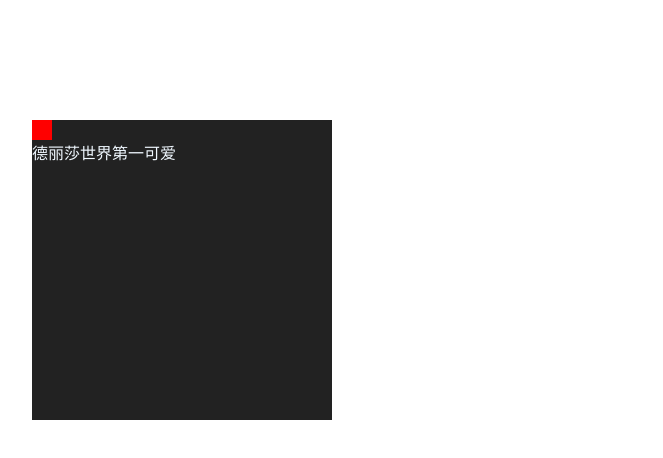
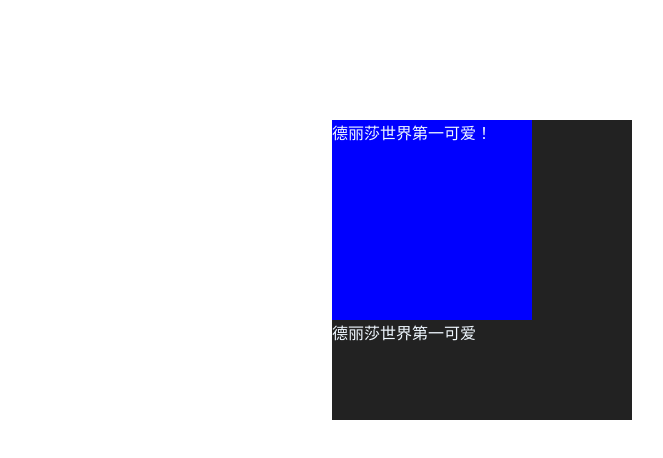
Before and after one commit to TeR1R1/vscode-teriri-custom-style, a website: page index.html in a window 1280 px wide. Shown: the whole page, without its empty margins (96-759 px from the left). Drawn offline with Linux system fonts and the light colour scheme.

Commit message:
为拓展程序侧边栏细化动画。

```diff
--- a/index.html
+++ b/index.html
@@ -1,5 +1,6 @@
 <!DOCTYPE html>
 <html lang="en">
+
 <head>
   <meta charset="UTF-8">
   <meta name="viewport" content="width=device-width, initial-scale=1.0">
@@ -13,6 +14,7 @@
     background-color: #222;
     height: 300px;
     width: 300px;
+    transform: translateX(100%);
     transition: text-shadow 500ms ease, ease 500ms ease;
   }
 
@@ -26,23 +28,30 @@
     color: red;
     text-shadow: 0 0 50px #fff;
   }
+
   @keyframes a {
     0% {
       opacity: 0;
       transform: translateX(500px);
     }
+
     40% {
       opacity: 1;
       transform: translateX(100px);
     }
+
     100% {
       transform: translateX(0px);
     }
   }
 </style>
+
 <body>
   <div class="bg">
-    <div style="width: 20px; height: 20px; background-color: red;"></div>
+    <div style="width: 200px; height: 200px; background-color: blue;">
+      德丽莎世界第一可爱！
+    </div>
   </div>
 </body>
+
 </html>
```
Also changed, not shown: Animate/teriri-animate.css (+7 -0 lines).
